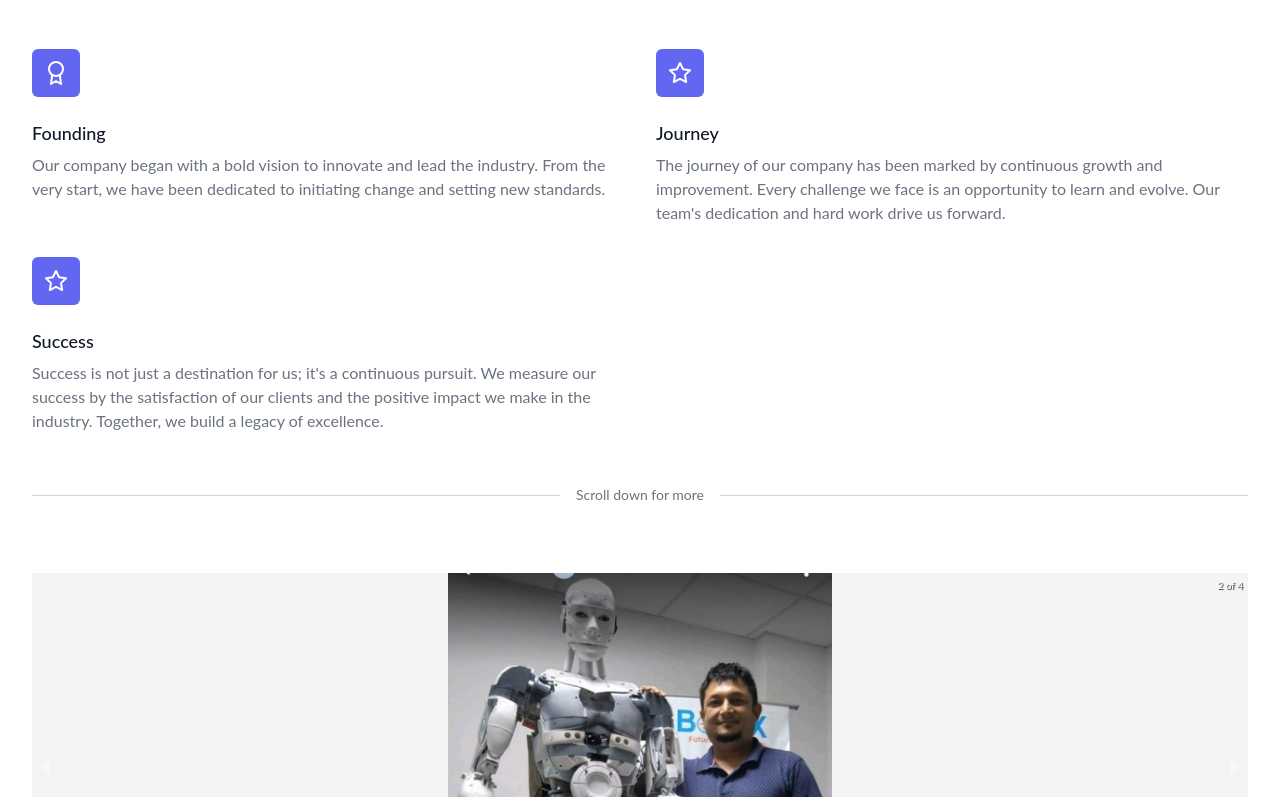
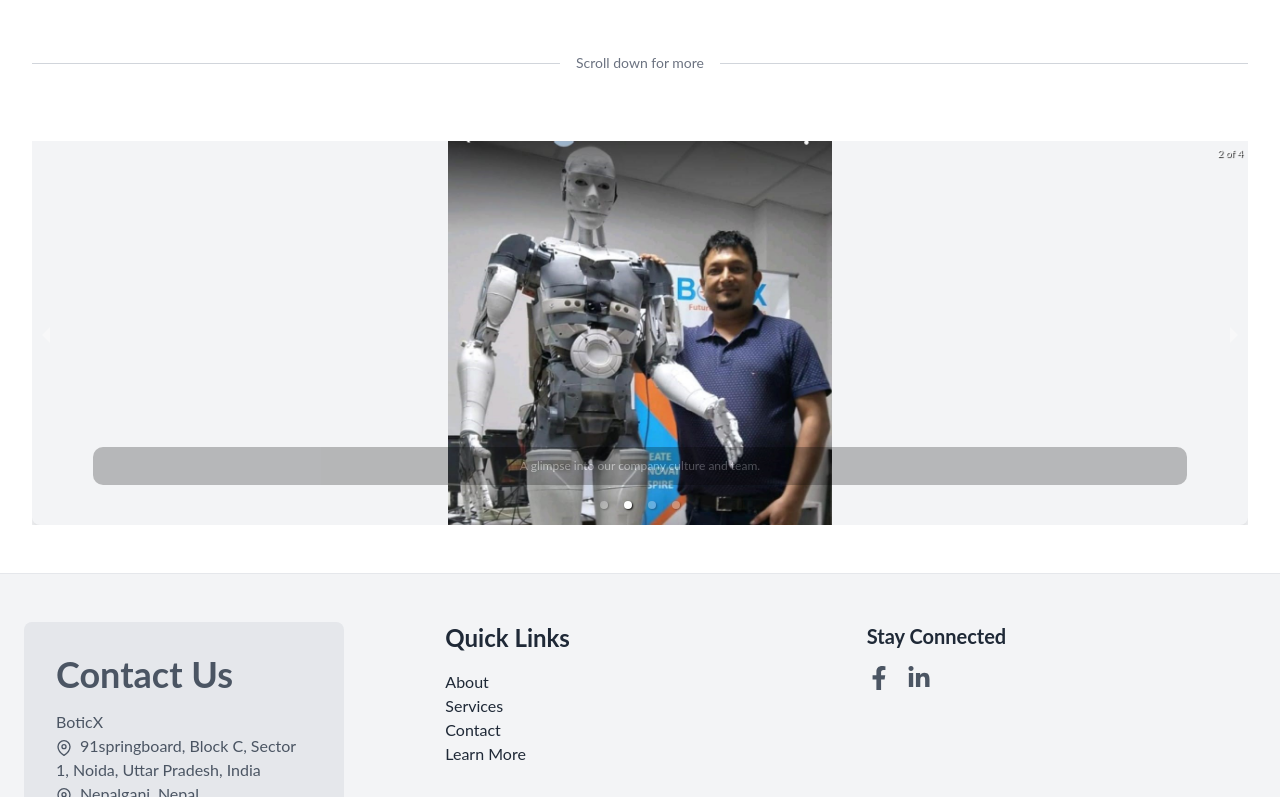
Before and after one commit to dmethi9871/Botricx, a React (Create React App) app: page /LearnMore in a window 1280 px wide. Shown: the part 683-1480 px from the top of the page. Built offline with nearby package versions, Linux system fonts and the light colour scheme.

Commit message:
second commit

```diff
--- a/src/App.js
+++ b/src/App.js
@@ -49,7 +49,7 @@ function App() {
             <Route path="/contact" element={<Contact />} />
             <Route path="/aboutus" element={<Intropage1/>} />
             <Route path="/Keypoints" element={<Keypoints/>} />
-            <Route path="/Products" element={<PortfolioPage1/>} />
+            {/* <Route path="/Products" element={<PortfolioPage1/>} /> */}
             <Route path="/Services" element={<ServicesPage1 />} />
             <Route path="/get-demo" element={<DemoProduct/>} />
             <Route path="/LearnMore" element={<LearnMore/>} />
--- a/src/components/Cta.js
+++ b/src/components/Cta.js
@@ -1,6 +1,7 @@
 import React from 'react';
 import Founder1 from '../images/founders/avi.jpg';
 import Founder2 from '../images/founders/atul dai.jpg';
+import Founder3 from '../images/founders/WhatsApp Image 2024-07-02 at 14.10.36_ba16748a.jpg';
 import { FaLinkedin } from 'react-icons/fa';
 
 const Cta = () => {
@@ -10,7 +11,7 @@ const Cta = () => {
       name: 'Avanish Pathak',
       title: 'Founder and CEO',
       intro: 'With over 21 years of experience, I am a multifaceted expert dedicated to transforming concepts into outcomes. As a father to an 11-year-old autistic child, I bring personal touch and empathy to my work. My expertise spans Quantum Computing, AI, Generative AI, AGI, Blockchain, Edge Computing, and AIoT Embedded Systems. I also delve into brain functions, psychology, Vedic Shastras, scientific equations, and food as medicine. Combining extensive knowledge and research prowess, I excel in turning innovative ideas into tangible results across technology, science, and holistic health.',
-      quote: 'I have got promises to keep and miles to go before I sleep!!',
+      quote: 'I have got promises to keep and miles to go before I sleep!!         ',
       image: Founder1,
       linkedin: 'https://www.linkedin.com/in/avanish-kumar-pathak-04173639'
     },
@@ -21,6 +22,14 @@ const Cta = () => {
       quote: 'Human Intelligence (#HI) Shapes the World, While Artificial Intelligence (#AI) Powers It. Stay Aware, Stay Ahead.',
       image: Founder2,
       linkedin: 'https://www.linkedin.com/in/atul-koirala-a9501056'
+    },
+    {
+      name: 'Shailendra',
+      title: 'CEO Mauritius',
+      intro: `Shailendra has over 19 years of experience in Digital Transformation, specializing in Intelligent Hyper Automation, AI, and GenAI in Banking, Financial, and Service industries. He has held key roles such as Head of IT at a Private Bank in Mauritius and joined PwC Mauritius Digital wing. With 12+ years in IT services on Oracle, he also served as Executive Director and Officer-in-Charge at a Private Bank in Mauritius. His expertise spans re-engineering processes, aligning digital tech, and implementation roadmaps across various industries globally.`,
+      quote: 'We see the wave coming. Now this time next year, every company has to implement it — not even have a strategy. Implement it.',
+      image: Founder3,
+      linkedin: 'https://www.linkedin.com/in/shailendra-singh-bb9ab58/'
     }
   ];
 
@@ -34,8 +43,8 @@ const Cta = () => {
       </div>
 
       <div className="w-full flex justify-center mb-12">
-        <div className='m-auto max-w-4xl p-2 md:p-11'>
-          <div className="grid grid-cols-1 md:grid-cols-2 lg:grid-cols-2 gap-6">
+        <div className='m-auto max-w-6xl p-2 md:p-11'>
+          <div className="grid grid-cols-1 md:grid-cols-3 lg:grid-cols-3 gap-6">
             {founders.map((founder, index) => (
               <a key={index} href={founder.linkedin} className="bg-white rounded shadow-lg transform hover:-translate-y-2 transition-all duration-300 block" target="_blank" rel="noopener noreferrer">
                 <div>
--- a/src/components/Footer.js
+++ b/src/components/Footer.js
@@ -39,8 +39,9 @@ const Footer = () => {
                             <ul className="text-l text-gray-800 mb-4">
                                 <li><HashLink to="/aboutus" className="hover:text-blue-600 transition duration-300">About</HashLink></li>
                                 <li><HashLink to="/Services" className="hover:text-blue-600 transition duration-300">Services</HashLink></li>
-                                <li><HashLink to="/Products" className="hover:text-blue-600 transition duration-300">Products</HashLink></li>
+                                {/* <li><HashLink to="/Products" className="hover:text-blue-600 transition duration-300">Products</HashLink></li> */}
                                 <li><HashLink to="/contact" className="hover:text-blue-600 transition duration-300">Contact</HashLink></li>
+                                <li><HashLink to="/LearnMore" className="hover:text-blue-600 transition duration-300">Learn More</HashLink></li>
                             </ul>
                         </div>
 
--- a/src/components/LearnMore.js
+++ b/src/components/LearnMore.js
@@ -41,38 +41,7 @@ function LearnMore() {
                         </ul>
                     </div>
 
-                    <div className="mt-10 space-y-12 lg:space-y-0 lg:grid lg:grid-cols-2 lg:gap-8 lg:mt-12">
-                        <div className="relative">
-                            <div className="relative">
-                                <div className="flex items-center justify-center w-12 h-12 rounded-md bg-indigo-500 text-white">
-                                    <FiAward className="w-6 h-6" /> {/* New icon */}
-                                </div>
-                                <p className="mt-6 text-lg leading-6 font-medium text-gray-900">Founding</p>
-                                <p className="mt-2 text-base leading-6 text-gray-500">Our company began with a bold vision to innovate and lead the industry. From the very start, we have been dedicated to initiating change and setting new standards.</p>
-                            </div>
-                        </div>
 
-                        <div className="relative">
-                            <div className="relative">
-                                <div className="flex items-center justify-center w-12 h-12 rounded-md bg-indigo-500 text-white">
-                                    <FiStar className="w-6 h-6" /> {/* New icon */}
-                                </div>
-                                <p className="mt-6 text-lg leading-6 font-medium text-gray-900">Journey</p>
-                                <p className="mt-2 text-base leading-6 text-gray-500">The journey of our company has been marked by continuous growth and improvement. Every challenge we face is an opportunity to learn and evolve. Our team's dedication and hard work drive us forward.</p>
-                            </div>
-                        </div>
-
-                        <div className="relative">
-                            <div className="relative">
-                                <div className="flex items-center justify-center w-12 h-12 rounded-md bg-indigo-500 text-white">
-                                    <FiStar className="w-6 h-6" /> {/* New icon */}
-                                </div>
-                                <p className="mt-6 text-lg leading-6 font-medium text-gray-900">Success</p>
-                                <p className="mt-2 text-base leading-6 text-gray-500">Success is not just a destination for us; it's a continuous pursuit. We measure our success by the satisfaction of our clients and the positive impact we make in the industry. Together, we build a legacy of excellence.</p>
-                            </div>
-                        </div>
-                        {/* Add more timeline items as needed */}
-                    </div>
 
                     <div className="mt-12">
                         <div className="relative">
--- a/src/components/Navbar/NavLinks.js
+++ b/src/components/Navbar/NavLinks.js
@@ -25,7 +25,7 @@ const NavLinks = () => {
                         <span className="text-white">Services</span>
                     </div>
             </HashLink>
-            <HashLink
+            {/* <HashLink
                 className="px-4 py-2 font-semibold text-white hover:text-gray-100 transition-colors duration-300 bg-gradient-to-r from-blue-500 to-custom-blue rounded-lg shadow-md"
                 smooth
                 to="/Products"
@@ -34,7 +34,7 @@ const NavLinks = () => {
                         <HiOutlineBriefcase className="nav-icon text-white" />
                         <span className="text-white">Products</span>
                     </div>
-            </HashLink>
+            </HashLink> */}
             <HashLink
                 className="px-4 py-2 font-semibold text-white hover:text-gray-100 transition-colors duration-300 bg-gradient-to-r from-blue-500 to-custom-blue rounded-lg shadow-md"
                 smooth
--- a/src/pages/Home.js
+++ b/src/pages/Home.js
@@ -23,7 +23,7 @@ const Home = () => {
             <Keypoints/>
             <Services />
             <VisonAndMisson/>
-            <Portfolio />
+
             <Strategic_Partners/>
             <Clients />
             <Cta/>
```
Also changed, not shown: src/images/founders/WhatsApp Image 2024-07-02 at 14.10.36_ba16748a.jpg (added), 1 other file (tests, documents, lock files or other folders).
